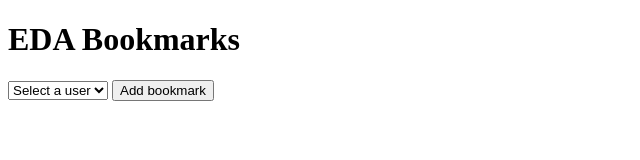
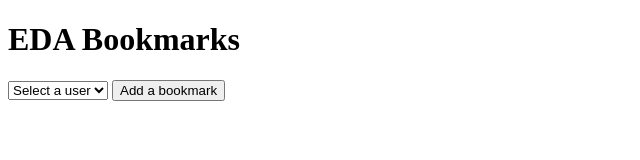
Before and after one commit to eediallo/bookmarks, a website with bundled scripts: page index.html in a window 1280 px wide. Shown: the full height of the page, 0-640 px from the left. Built offline with nearby package versions, Linux system fonts and the light colour scheme.

Commit message:
fix: update button text for clarity in bookmark addition

```diff
--- a/index.html
+++ b/index.html
@@ -34,7 +34,7 @@
 
         <button id="submit-btn">Submit</button>
     </form>
-    <button id="addBookmarkBtn">Add bookmark</button>
+    <button id="addBookmarkBtn">Add a bookmark</button>
     <div class="bookmarks"></div>
 </body>
 
```
